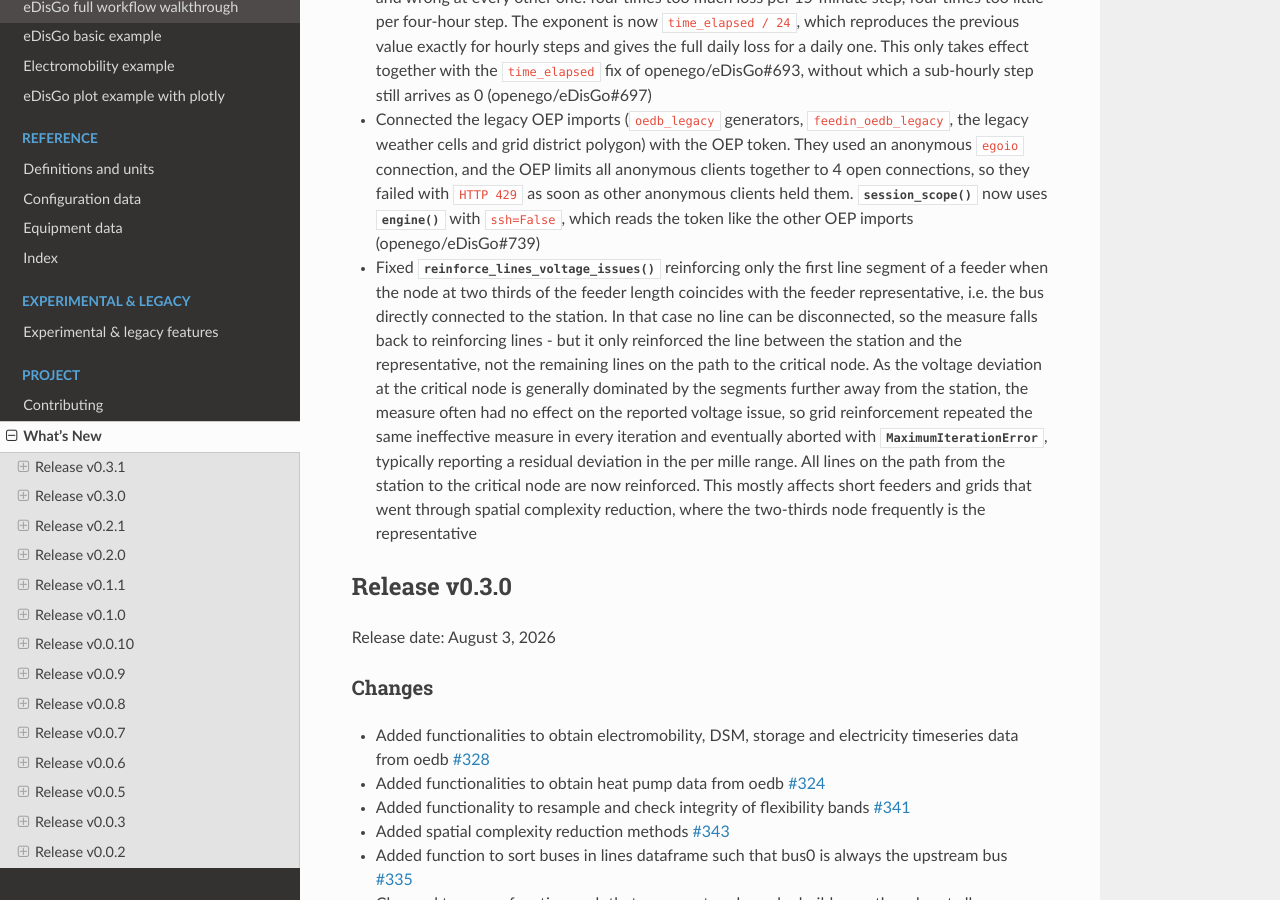
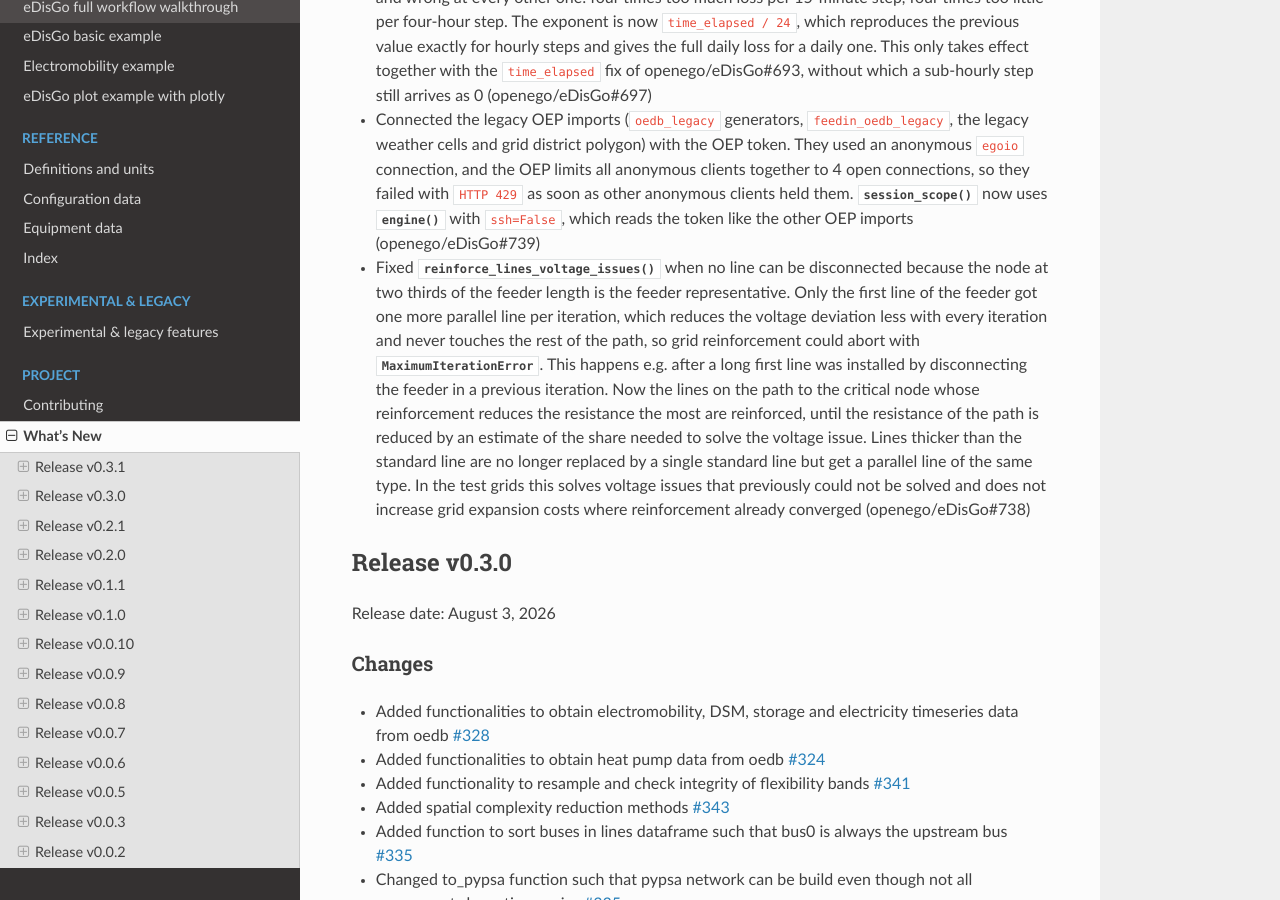
Before and after one commit to openego/eDisGo, a Sphinx documentation site: the page built from doc/whatsnew.rst, in a window 1280 px wide and 900 px high, scrolled down 4221 px. Built offline with Sphinx 7.4.7 and the Read the Docs theme 3.1.0, drawn with Linux system fonts in a browser that asks for light colours; pages that are not in the unit, such as notebooks, are missing from menus.

Commit message:
fix: reinforce lines with largest resistance reduction on path
When node_2_3 is the feeder representative, no line can be disconnected.
Instead of adding a parallel line to every line on the path, lines are
now reinforced one at a time, each time choosing the line whose
reinforcement reduces the path resistance the most, until the path
resistance is reduced by half the share of the voltage difference that
needs to be removed. Lines thicker than the standard line get a parallel
line of the same type instead of being replaced by one standard line.

In the test grids this solves voltage issues that ended in a
MaximumIterationError on dev and does not increase grid expansion costs
where reinforcement already converged.

```diff
--- a/doc/whatsnew/v0-3-1.rst
+++ b/doc/whatsnew/v0-3-1.rst
@@ -192,18 +192,17 @@ Changes
   clients held them. :func:`~.tools.session_scope` now uses
   :func:`~.io.db.engine` with ``ssh=False``, which reads the token like the other OEP
   imports (openego/eDisGo#739)
-* Fixed :func:`~.flex_opt.reinforce_measures.reinforce_lines_voltage_issues` reinforcing
-  only the first line segment of a feeder when the node at two thirds of the feeder
-  length coincides with the feeder representative, i.e. the bus directly connected to
-  the station. In that case no line can be disconnected, so the measure falls back to
-  reinforcing lines - but it only reinforced the line between the station and the
-  representative, not the remaining lines on the path to the critical node. As the
-  voltage deviation at the critical node is generally dominated by the segments further
-  away from the station, the measure often had no effect on the reported voltage issue,
-  so grid reinforcement repeated the same ineffective measure in every iteration and
-  eventually aborted with
-  :class:`~.flex_opt.exceptions.MaximumIterationError`, typically reporting a residual
-  deviation in the per mille range. All lines on the path from the station to the
-  critical node are now reinforced. This mostly affects short feeders and grids that
-  went through spatial complexity reduction, where the two-thirds node frequently is the
-  representative
+* Fixed :func:`~.flex_opt.reinforce_measures.reinforce_lines_voltage_issues` when no
+  line can be disconnected because the node at two thirds of the feeder length is the
+  feeder representative. Only the first line of the feeder got one more parallel line
+  per iteration, which reduces the voltage deviation less with every iteration and
+  never touches the rest of the path, so grid reinforcement could abort with
+  :class:`~.flex_opt.exceptions.MaximumIterationError`. This happens e.g. after a long
+  first line was installed by disconnecting the feeder in a previous iteration. Now the
+  lines on the path to the critical node whose reinforcement reduces the resistance the
+  most are reinforced, until the resistance of the path is reduced by an estimate of
+  the share needed to solve the voltage issue. Lines thicker than the standard line are
+  no longer replaced by a single standard line but get a parallel line of the same
+  type. In the test grids this solves voltage issues that previously could not be
+  solved and does not increase grid expansion costs where reinforcement already
+  converged (openego/eDisGo#738)
```
Also changed, not shown: doc/methodology/grid_reinforcement.rst (+10 -2 lines), 3 other files.
